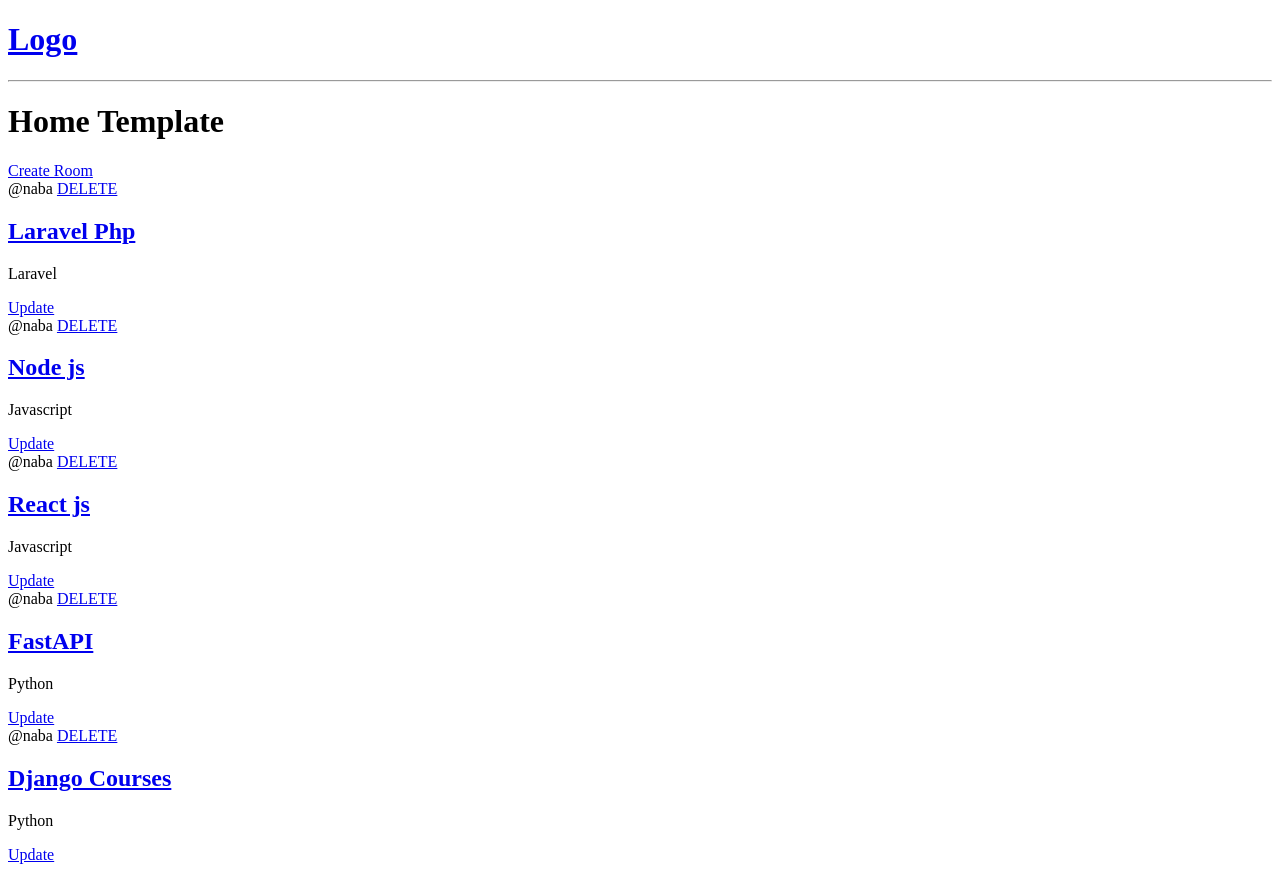
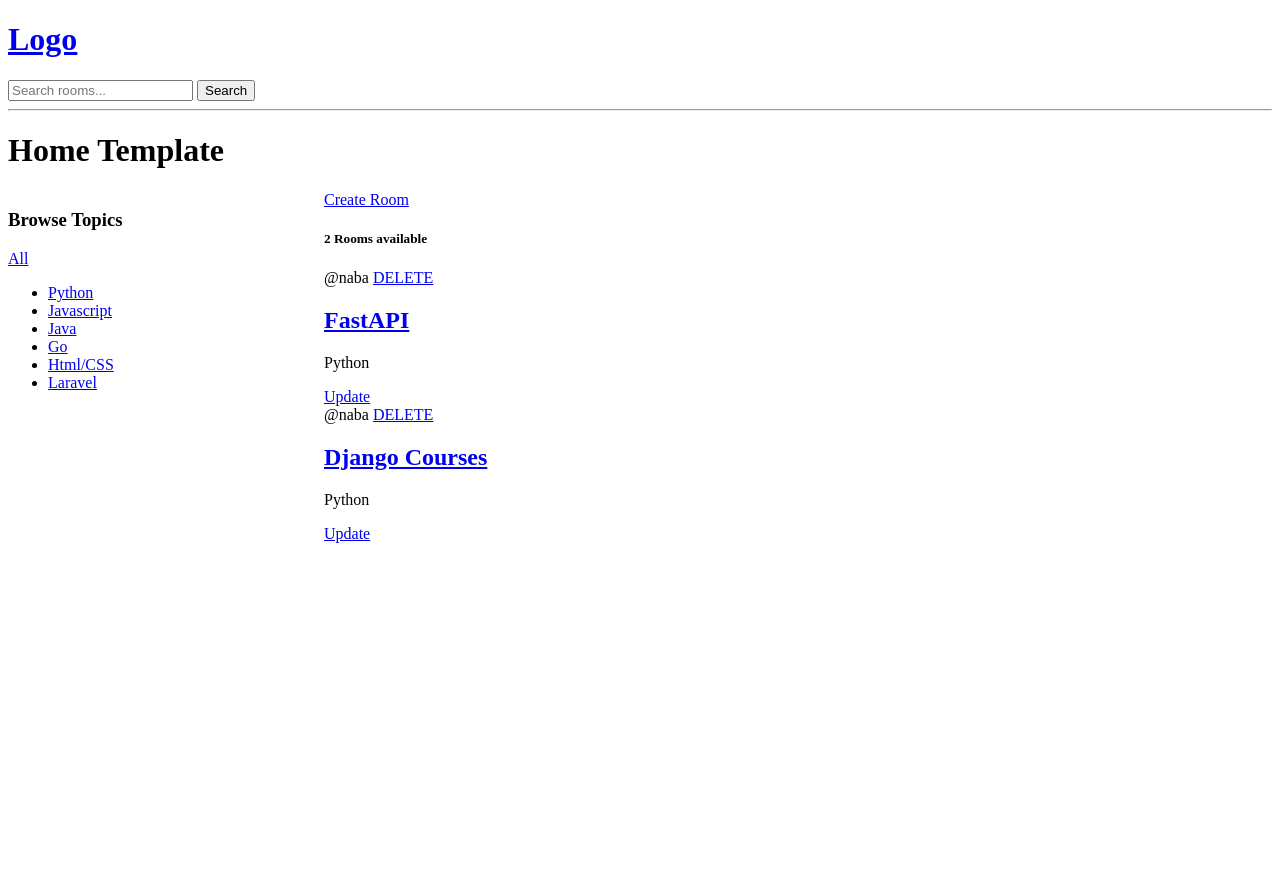
Before and after one commit to Nabajyoti4/StudyBuddy-DjangoApp, a Django app: a page that uses templates/navbar.html in a window 1280 px wide. After the commit the page ends 543 px from the top, so only its background shows below. Run offline with Django 4.2, Linux system fonts and the light colour scheme; data comes from the database, SQL or seed files in the repository; both versions use the stored data as it was after the commit.

Commit message:
delete room and topics sidebar with rooms search option addded

```diff
--- a/base/templates/base/home.html
+++ b/base/templates/base/home.html
@@ -1,11 +1,33 @@
 {% extends 'main.html' %}
 
 {% block content %}
+
+<style>
+    .home-container {
+        display: grid;
+        grid-template-columns: 1fr 3fr;
+    }
+</style>
+
 <h1>Home Template</h1>
 
-<div>
+<div class="home-container">
+    <div>
+        <h3>Browse Topics</h3>
+        <div>
+         <a href="{% url 'home' %}">All</a>
+        </div>
+        <ul>
+            {% for topic in topics %}
+                <li><a href="{% url 'home' %}?q={{topic.name}}">{{ topic.name }}</a></li>
+            {% endfor %}
+        </ul>
+    </div>
+
+    <div>
     <a href="{% url 'create_room' %}">Create Room</a>
     <div>
+        <h5>{{ rooms_count }} Rooms available</h5>
         {% for room in rooms %}
         <div>
             <span>@{{ room.user.username }}</span>
@@ -18,6 +40,7 @@
         </div>
         {% endfor %}
     </div>
+    </div>
 </div>
 
 {% endblock content %}
--- a/base/views.py
+++ b/base/views.py
@@ -1,14 +1,28 @@
 from multiprocessing import context
 from django.http import HttpResponse
 from django.shortcuts import redirect, render
-from .models import Room
+from django.db.models import Q
+from .models import Room, Topic
 from .forms import RoomForm
 
 
 # Create your views here.
 def home(request):
-    rooms = Room.objects.all()
-    context = {'rooms' : rooms}
+    # get the query params
+    q = request.GET.get('q') if request.GET.get('q') != None else ''
+
+    # get the rooms that match the query
+    rooms = Room.objects.filter(
+        Q(topic__name__icontains=q) |
+        Q(name__icontains=q) |
+        Q(description__icontains=q)
+        )
+
+    topics = Topic.objects.all()
+    rooms_count = rooms.count()
+    context = {'rooms' : rooms,
+     'topics' : topics,
+     'rooms_count' : rooms_count}
     return render(request, 'base/home.html', context)
 
 def room(request, pk):
@@ -51,5 +65,5 @@ def delete_room(request, pk):
     if request.method == 'POST':
         room.delete()
         return redirect('home')
-    context = {'room': room}
-    return render(request, 'base/delete_room.html', context)
+    context = {'obj': room}
+    return render(request, 'base/delete.html', context)
--- a/templates/navbar.html
+++ b/templates/navbar.html
@@ -1,5 +1,9 @@
 <a href="/">
     <h1>Logo</h1>
 </a>
+<form method="GET" action="{% url 'home' %}">
+    <input type="text" name="q" placeholder="Search rooms...">
+    <button type="submit">Search</button>
+</form>
 
 <hr>
```
Also changed, not shown: base/templates/base/delete.html (added, +13 -0 lines), db.sqlite3.
